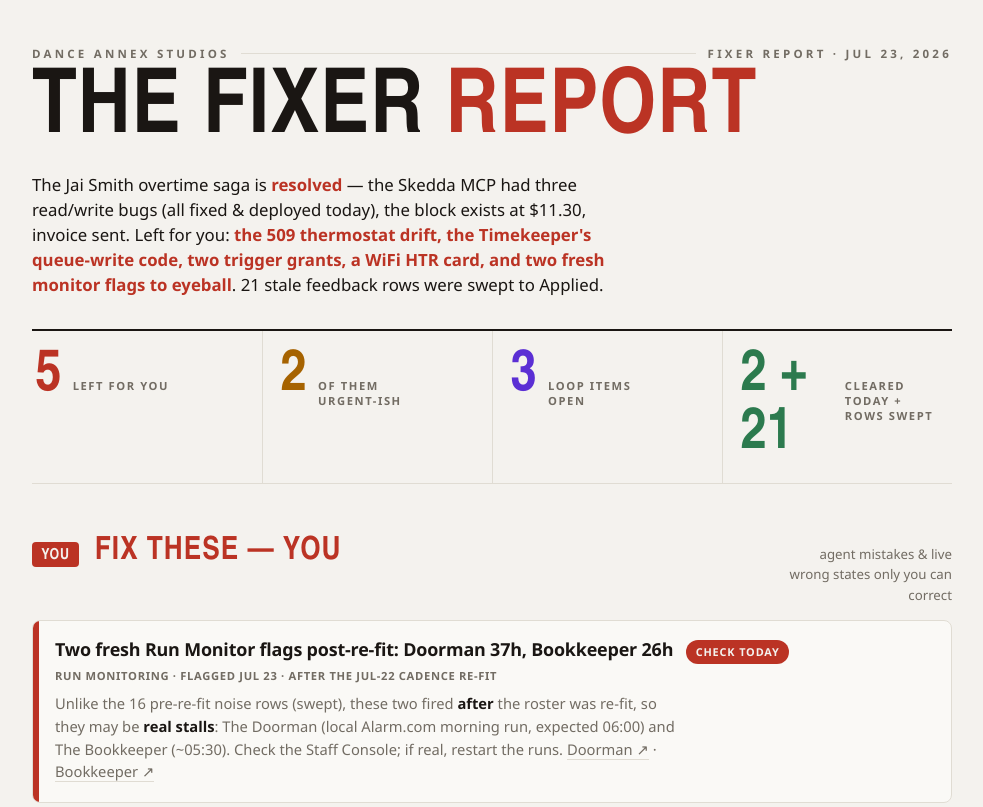
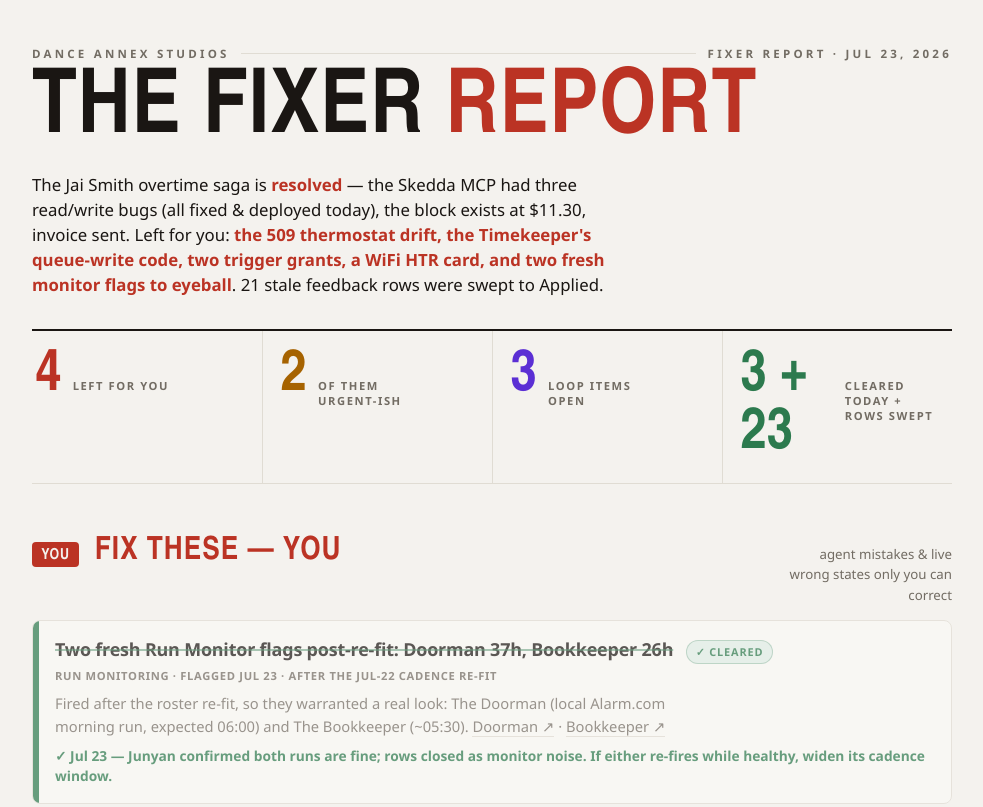
Before and after one commit to junyanboon/fixer-report, a plain HTML site: page index.html in a window 1280 px wide. Shown: the top 807 px of the page, without its empty margins (148-1131 px from the left). Drawn offline with Linux system fonts and the light colour scheme.

Commit message:
Jul 23 intraday: Doorman/Bookkeeper confirmed fine — cleared

```diff
--- a/index.html
+++ b/index.html
@@ -113,22 +113,23 @@
   </header>
 
   <nav class="score" aria-label="At a glance">
-    <div><span class="n hot-n">5</span><span class="k">Left for you</span></div>
+    <div><span class="n hot-n">4</span><span class="k">Left for you</span></div>
     <div><span class="n act-n">2</span><span class="k">of them urgent-ish</span></div>
     <div><span class="n" style="color:var(--brand)">3</span><span class="k">Loop items open</span></div>
-    <div><span class="n" style="color:var(--done)">2 + 21</span><span class="k">Cleared today + rows swept</span></div>
+    <div><span class="n" style="color:var(--done)">3 + 23</span><span class="k">Cleared today + rows swept</span></div>
   </nav>
 
   <!-- FIX THESE — YOU -->
   <section class="you">
     <div class="head"><span class="no">YOU</span><h2>Fix these — you</h2><span class="note">agent mistakes &amp; live wrong states only you can correct</span></div>
 
-    <div class="fix sev-hot">
+    <div class="fix sev-hot done">
       <div class="stripe"></div>
       <div class="body">
-        <div class="top"><span class="title">Two fresh Run Monitor flags post-re-fit: Doorman 37h, Bookkeeper 26h</span><span class="pill hot">Check today</span></div>
+        <div class="top"><span class="title">Two fresh Run Monitor flags post-re-fit: Doorman 37h, Bookkeeper 26h</span><span class="pill done">✓ Cleared</span></div>
         <p class="meta">Run monitoring · flagged Jul 23 · AFTER the Jul-22 cadence re-fit</p>
-        <p class="desc">Unlike the 16 pre-re-fit noise rows (swept), these two fired <b>after</b> the roster was re-fit, so they may be <b>real stalls</b>: The Doorman (local Alarm.com morning run, expected 06:00) and The Bookkeeper (~05:30). Check the Staff Console; if real, restart the runs. <a class="src" href="https://app.notion.com/3a67503281c48189aeb2d8cea3c00b16">Doorman ↗</a> · <a class="src" href="https://app.notion.com/3a67503281c48178aa38d36dc5b31131">Bookkeeper ↗</a></p>
+        <p class="desc">Fired after the roster re-fit, so they warranted a real look: The Doorman (local Alarm.com morning run, expected 06:00) and The Bookkeeper (~05:30). <a class="src" href="https://app.notion.com/3a67503281c48189aeb2d8cea3c00b16">Doorman ↗</a> · <a class="src" href="https://app.notion.com/3a67503281c48178aa38d36dc5b31131">Bookkeeper ↗</a></p>
+        <p class="res">✓ Jul 23 — Junyan confirmed both runs are fine; rows closed as monitor noise. If either re-fires while healthy, widen its cadence window.</p>
       </div>
     </div>
 
```
